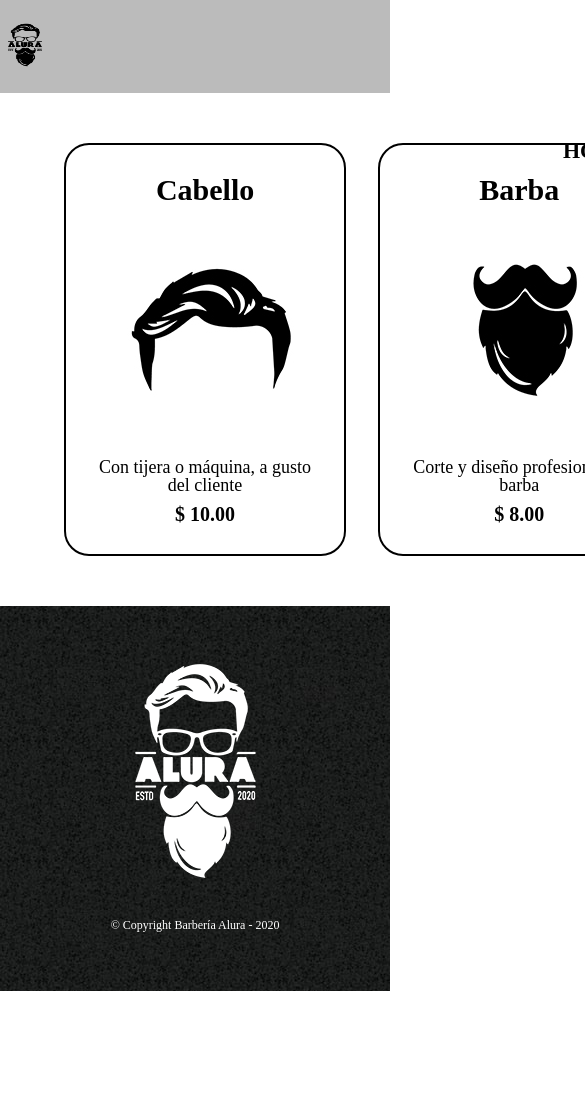
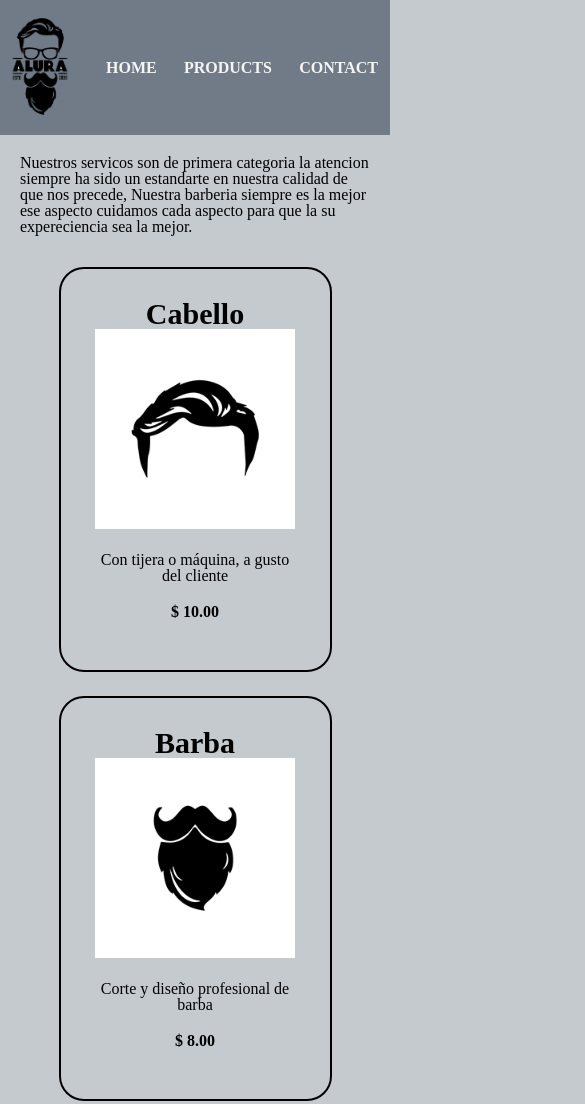
Before and after one commit to ACSOR-16/BARBER-SHOP, a plain HTML site: page productos.html in a window 390 px wide. Shown: the top 1104 px of the page, 585 px wide, since content can reach past the window. Before the commit the page ends 991 px from the top, so only its background shows below. Drawn offline with Linux system fonts and the light colour scheme; files whose address does not match are found by name.

Commit message:
practica de media querys

```diff
--- a/productos.html
+++ b/productos.html
@@ -24,6 +24,7 @@
 
   <main class="pricinpal">
     <ul class="servicios">
+      <p>Nuestros servicos son de primera categoria la atencion siempre ha sido un estandarte en nuestra calidad de que nos precede, Nuestra barberia siempre es la mejor ese aspecto cuidamos cada aspecto para que la su expereciencia sea la mejor.</p>
       <li class="item-serv">
         <h2 class="servicios-encabezado">Cabello</h2>
         <img src="./imagenes/cabello.jpg" alt="">
--- a/src/reset.css
+++ b/src/reset.css
@@ -14,7 +14,7 @@ time, mark, audio, video {
 	margin: 0;
 	padding: 0;
 	border: 0;
-	font-size: 100%;
+	/* font-size: 100%; */
 	font: inherit;
 	vertical-align: baseline;
 }
@@ -25,6 +25,7 @@ footer, header, hgroup, menu, nav, section {
 }
 body {
 	line-height: 1;
+	background-color: rgba(197, 202, 207, 0.988);
 }
 ol, ul {
 	list-style: none;
--- a/src/style-principal.css
+++ b/src/style-principal.css
@@ -1,34 +1,36 @@
+/* header */
 .header-products{
-  background-color:#bbbbbb;
-  padding: 20px 0;
+  background-color: #0e203276;
+  padding: 10px 0;
+  width: 100%;
 }
 
-.logo-principal{
-  width: 50px;
-  height: 50px;
+header div h1 img{
+  width:80px;
 }
 
 .barra-nav{
   position: relative;
-  width: 900px;
+  width: 100%;
+  font-size: small;
   margin: 0 auto;
 }
 
 .menu{
   position: absolute;
-  top: 120px;
+  top: 50px;
   right: 0;
 }
 
 .menu .item{
   display: inline;
-  margin: 0 0 0 15px;
+  margin: 0 0 0 12px;
 }
 
 .nav-a{
   text-transform: uppercase;
   font-weight: bolder;
-  color: black;
+  color: whitesmoke;
   font-size: 22px;
   text-decoration: none;
 }
@@ -37,10 +39,15 @@
   color: #c78c19;
 }
 
+/* main */
 .servicios{
   width: 940px;
   margin: 0 auto;
   padding: 50px;
+}
+.servicios p{
+  font-size: medium;
+  margin: 20px;
 }
 
 .servicios .item-serv{
@@ -85,6 +92,7 @@
   margin-top: 10px;
 }
 
+/* footer */
 .footer{
   text-align: center;
   background: url(./imagenes/bg.jpg);
@@ -96,3 +104,38 @@
   font-size: 12px;
   margin: 20px;
 }
+
+@media (min-device-width: 375px) {
+  .nav-a{
+    font-size: 16px;
+    margin-right: 12px;
+  }
+  .footer{
+    background-color: rgba(0, 0, 0, 0.27);
+    padding: 5px;
+  }
+  .footer img{
+    width: 100px;
+  }
+}
+
+@media (max-width: 950px) {
+  .servicios{
+    display: flex;
+    flex-direction: column;
+    width: 100%;
+    justify-content: center;
+    align-items: center;
+    margin: 0;
+    padding: 0;
+  }
+  .servicios .item-serv{
+    width: 70%;
+    margin-top: 12px;
+    margin-bottom: 12px;
+  }
+
+  .servicios .item-serv img{
+    width: 200px;
+  }
+}
--- a/src/styles.css
+++ b/src/styles.css
@@ -115,7 +115,9 @@
   margin: 1em auto;
 }
 
-@media screen and (max-width: 375px) {
+@media (min-device-width: 375px) {
 
-
+  .video div iframe{
+    width: 300px;
+  }
 }
```
Also changed, not shown: src/style-contact.css (+14 -6 lines).
